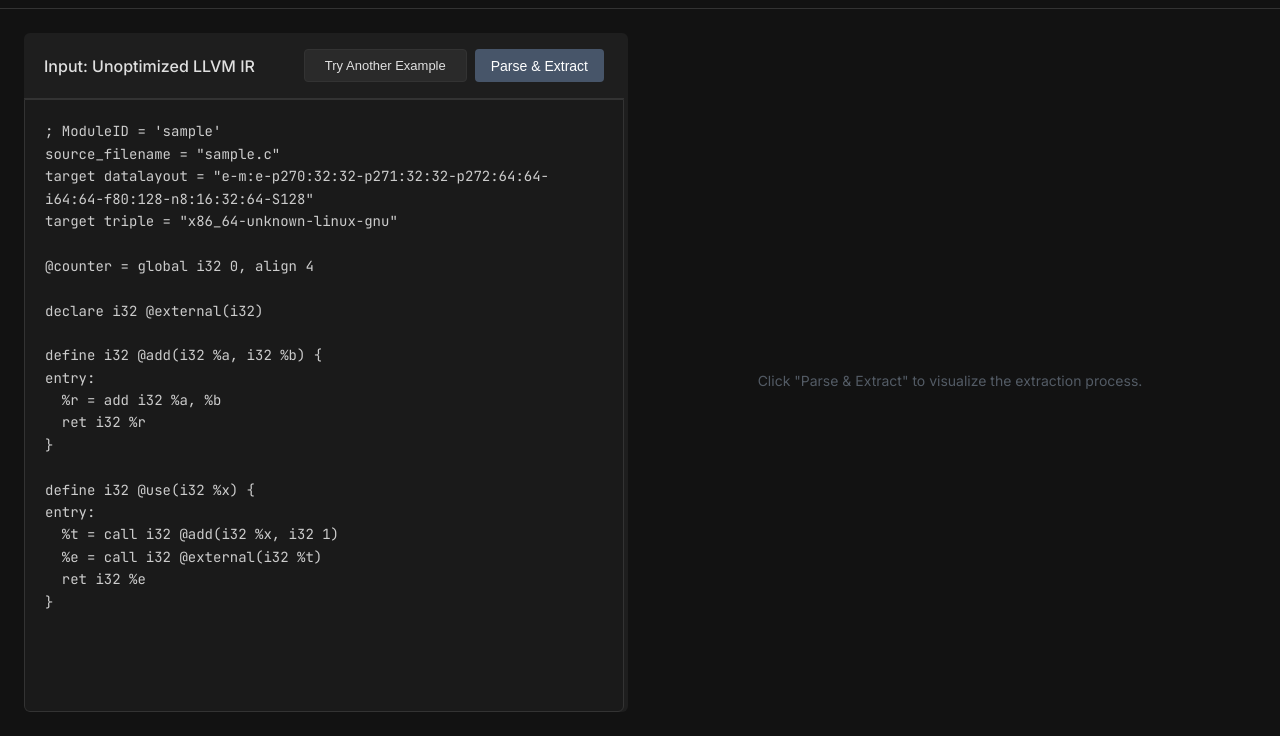
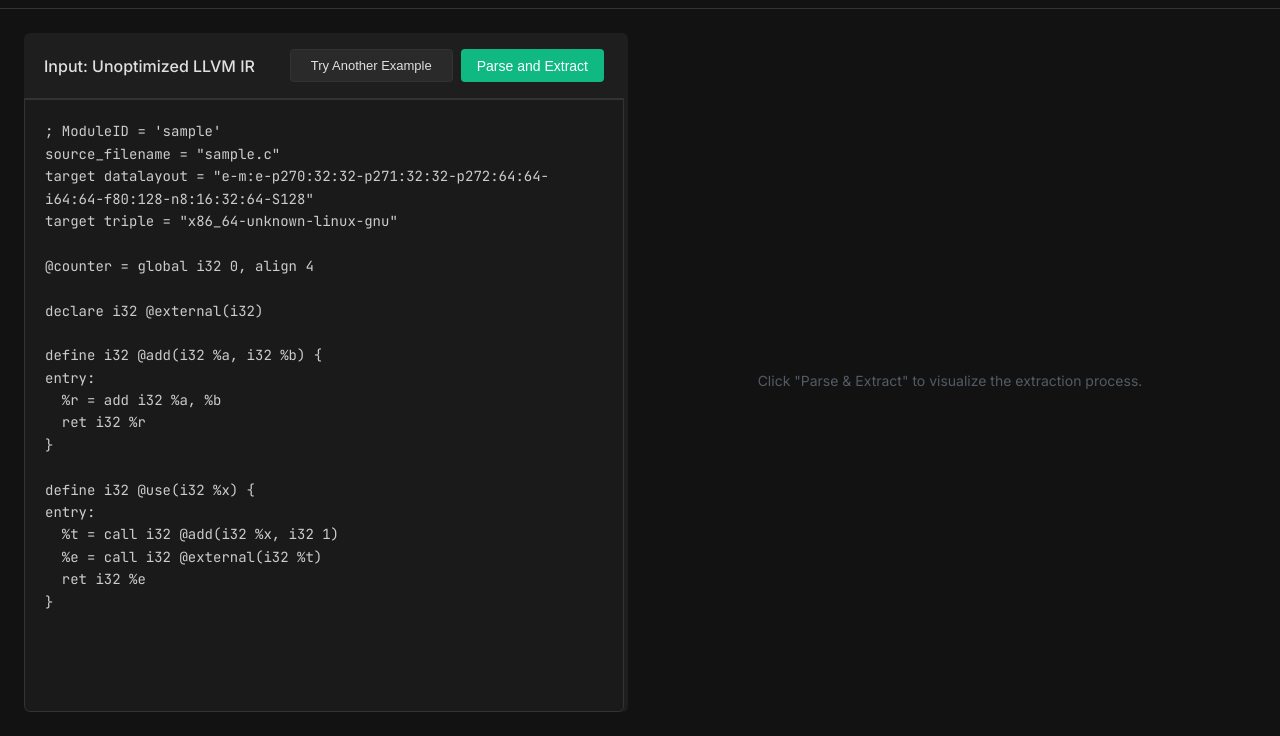
Before and after one commit to GirishRawat/context-window-splitter, a website built with Vite: page ui/index.html in a window 1280 px wide. Shown: the part 64-800 px from the top of the page. Built offline with nearby package versions, Linux system fonts and the light colour scheme; files whose address does not match are found by name.

Commit message:
style: change main button to nice green and update text to Parse and Extract

```diff
--- a/ui/index.html
+++ b/ui/index.html
@@ -51,7 +51,7 @@
             <button id="phase1-example-btn" class="secondary-btn">Try Another Example</button>
             <button id="parse-btn" class="primary-btn">
 
-              Parse & Extract
+              Parse and Extract
             </button>
           </div>
         </div>
--- a/ui/style.css
+++ b/ui/style.css
@@ -249,7 +249,7 @@ body {
   display: flex;
   align-items: center;
   gap: 0.5rem;
-  background: var(--accent);
+  background: #10b981; /* nice green */
   color: white;
   border: none;
   padding: 0.5rem 1rem;
@@ -262,7 +262,7 @@ body {
 }
 
 .primary-btn:hover {
-  background: var(--accent-hover);
+  background: #059669; /* nice green darker for hover */
   transform: translateY(-1px);
   box-shadow: none;
 }
```
